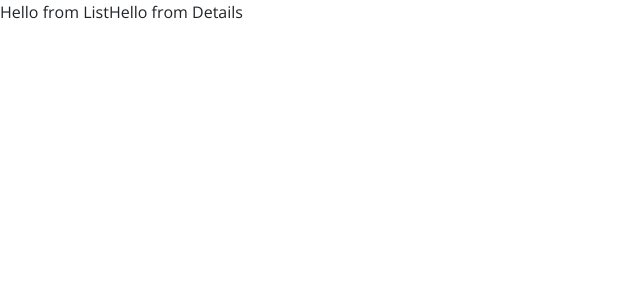
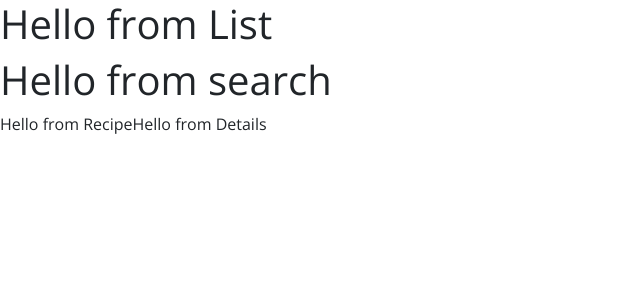
Before and after one commit to spiritxhx/react-recipe-app, a React (Create React App) app: page / in a window 1280 px wide. Shown: the top 300 px of the page, without its empty margins (0-640 px from the left). Built offline with nearby package versions, Linux system fonts and the light colour scheme.

Commit message:
work with the RecipeList to place the components

```diff
--- a/src/components/RecipeList.js
+++ b/src/components/RecipeList.js
@@ -1,10 +1,16 @@
-import React, { Component } from 'react'
+import React, { Component } from 'react';
+import  Recipe from './Recipe';
+import RecipeSearch from './RecipeSearch';
 
 export default class RecipeList extends Component {
   render() {
     return (
       <React.Fragment>
-        Hello from List
+        <h1>
+          Hello from List
+        </h1>
+        <RecipeSearch />
+        <Recipe />
       </React.Fragment>
     )
   }
--- a/src/components/RecipeSearch.js
+++ b/src/components/RecipeSearch.js
@@ -4,7 +4,7 @@ export default class RecipeSearch extends Component {
   render() {
     return (
       <React.Fragment>
-        Hello from search
+        <h1>Hello from search</h1>
       </React.Fragment>
     )
   }
```
